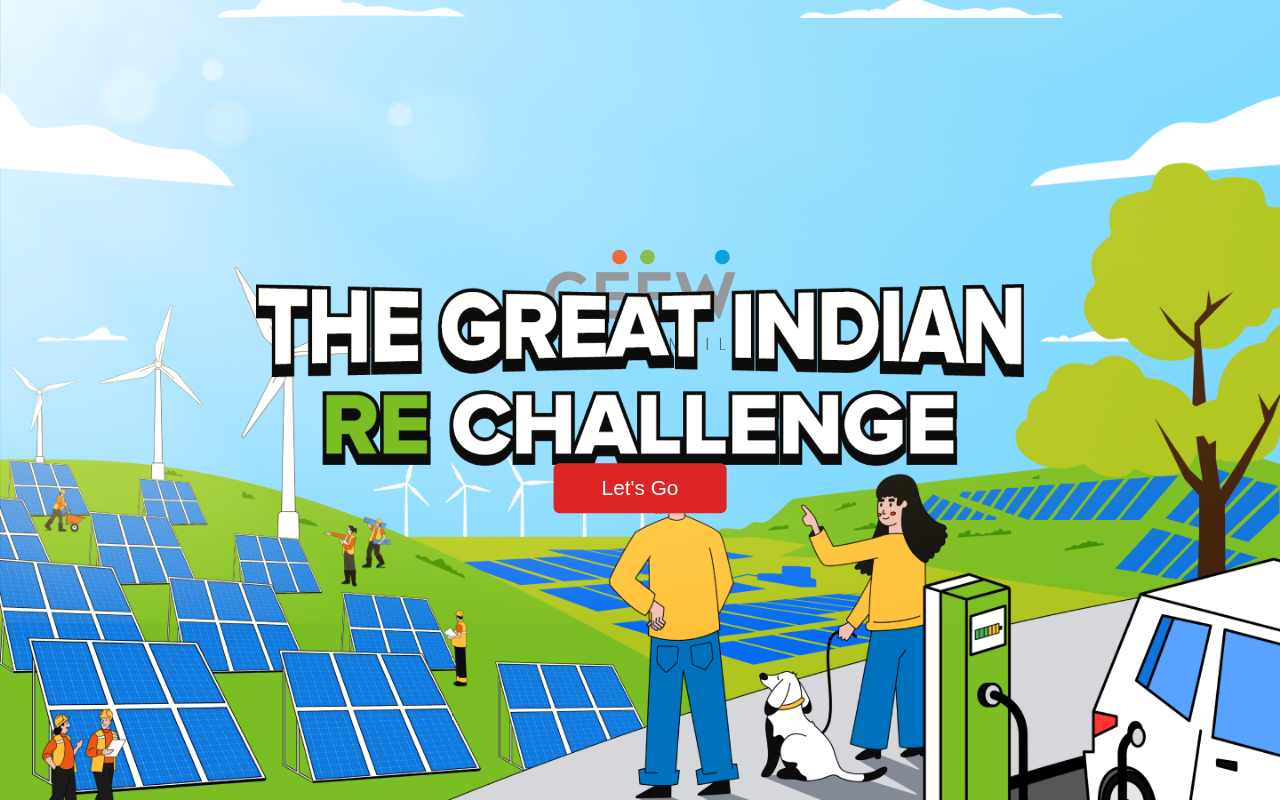
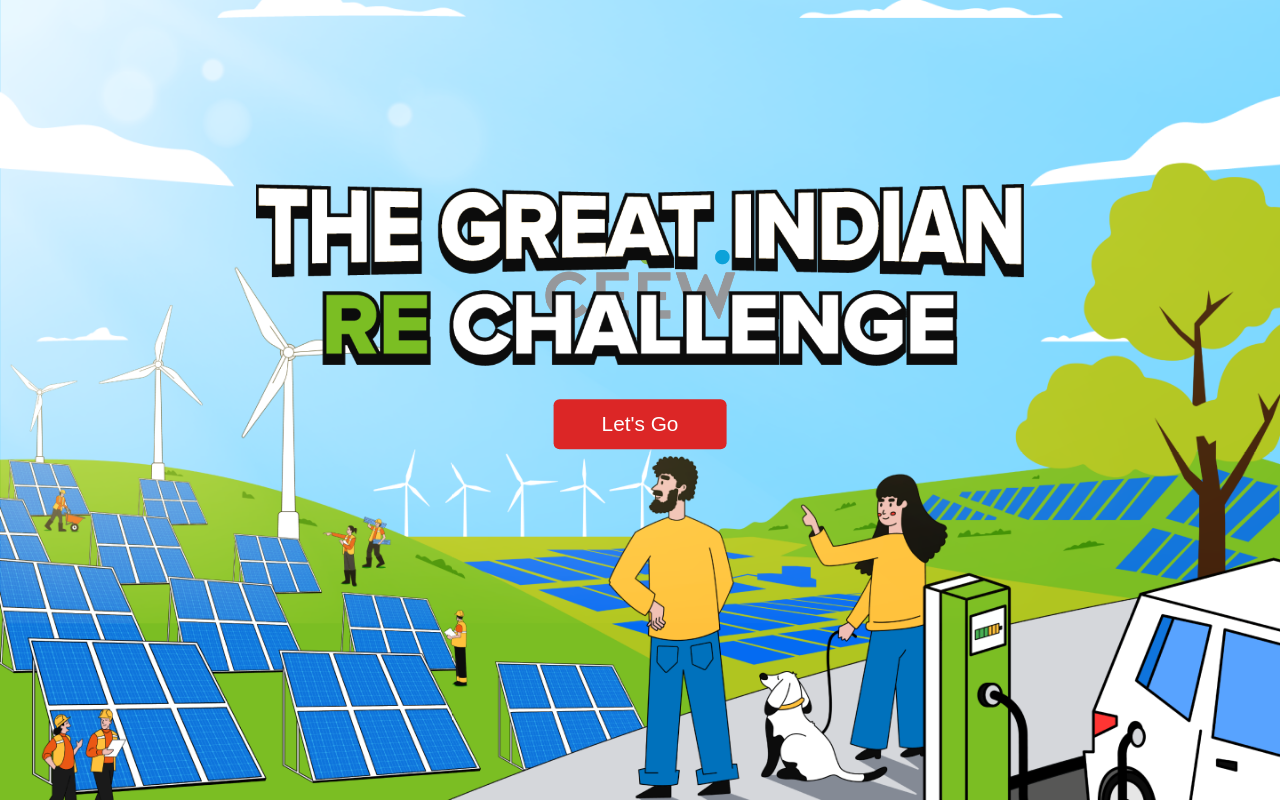
Before and after one commit to kritarthtripathi-nickelfox/cwee, a React (Create React App) app: page / in a window 1280 px wide. Shown: the top 800 px of the page. Built offline with nearby package versions, Linux system fonts and the light colour scheme.

Commit message:
created level one page

```diff
--- a/src/pages/Home.jsx
+++ b/src/pages/Home.jsx
@@ -2,15 +2,15 @@ import React, { useState, useEffect } from "react";
 import FirstScreen from "./FirstScreen";
 import DesertScreen from "./DesertScreen";
 import FirstScreenContentPart from "./FirstScreenContentPart";
+import LevelOneScreen from "./LevelOneScreen";
 
 const Home = () => {
-
-
   return (
     <div className="relative h-auto">
-      <FirstScreen/>
-      <FirstScreenContentPart/>
-      <DesertScreen/>
+      <FirstScreen />
+      <FirstScreenContentPart />
+      <DesertScreen />
+      <LevelOneScreen />
     </div>
   );
 };
--- /dev/null
+++ b/src/pages/LevelOneScreen.js
@@ -0,0 +1,11 @@
+import React from "react";
+
+const LevelOneScreen = () => {
+  return (
+    <div>
+      <h1>Level 1</h1>
+    </div>
+  );
+};
+
+export default LevelOneScreen;
--- a/src/style/FirstScreen.css
+++ b/src/style/FirstScreen.css
@@ -1,5 +1,5 @@
 .FirstScreen {
-    background-image: url('/public/Frame\ 29.png');
+  background-image: url("/public/Frame\ 29.png");
   background-repeat: no-repeat;
   background-size: cover;
   background-position: center;
@@ -8,7 +8,7 @@
 .titleImage {
   position: absolute;
   left: 0;
-    top: 0;
+  top: -200px;
   right: 0;
   bottom: 50px;
   margin: auto;
@@ -26,7 +26,7 @@
 }
 .centerButton {
   position: absolute;
-    top: 61%;
+  top: 53%;
   left: 50%;
   transform: translate(-50%, -50%);
   background-color: #dc2626;
```
Also changed, not shown: src/pages/FirstScreen.js (+12 -26 lines), src/pages/index.css (added, +14 -0 lines), src/style/DesertScreen.css (+4 -4 lines), public/Frame 42.png (added). Lines whose indentation alone changed are shown as unchanged.
